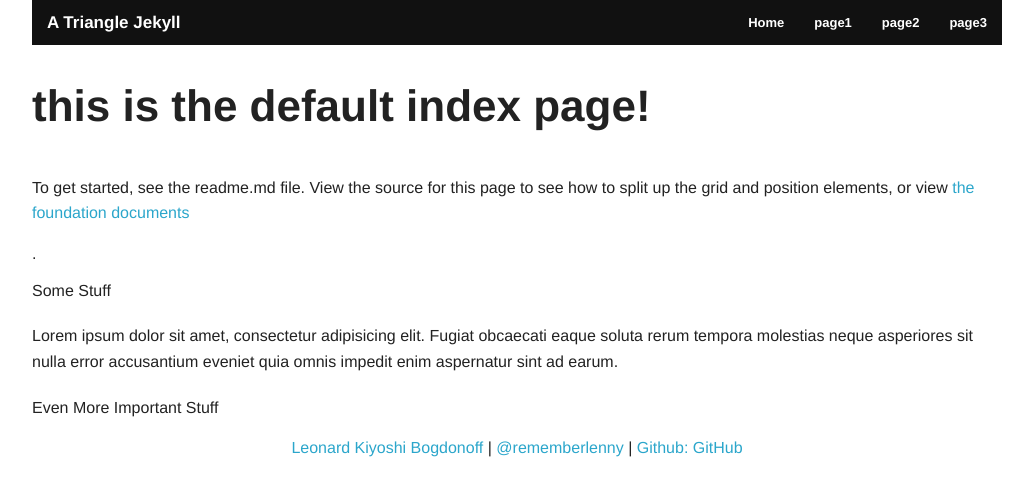
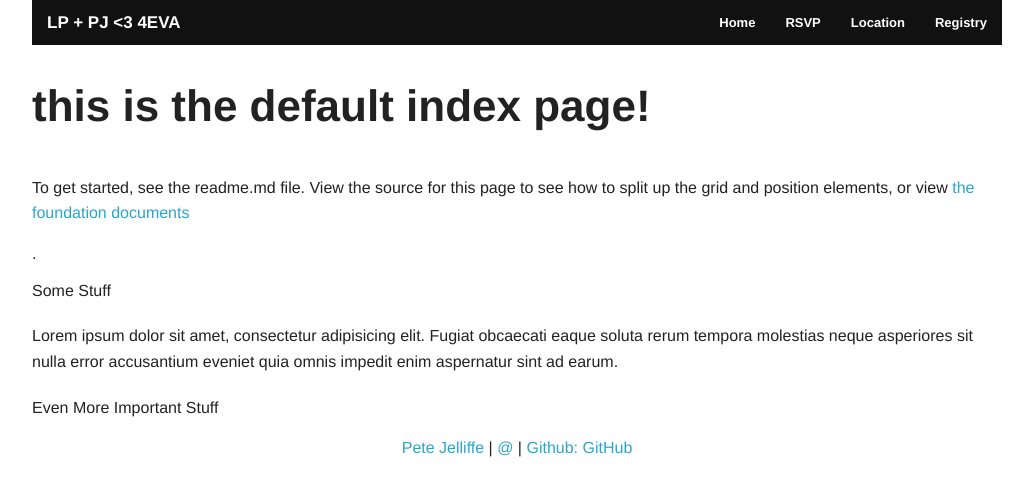
Before and after one commit to petroleumjelliffe/weddingsite, a Jekyll site: the page built from _source/index.html, in a window 1280 px wide. Shown: the top 496 px of the page, without its empty margins (123-1156 px from the left). Built offline with Jekyll 4.4.1, drawn with Linux system fonts in a browser that asks for light colours.

Commit message:
engagement copy

```diff
--- a/_config.yml
+++ b/_config.yml
@@ -1,7 +1,4 @@
-title:       A Triangle Jekyll
-author:      Leonard Kiyoshi Bogdonoff
-linkedin:    http://www.linkedin.com/pub/leonard-bogdonoff/25/14b/8a6
-twitter:     rememberlenny
-github:      rememberlenny
+title:       LP + PJ &lt;3 4EVA
+author:      Pete Jelliffe
 source:      ./_source
 destination: ./_site
--- a/_source/_includes/nav.html
+++ b/_source/_includes/nav.html
@@ -16,16 +16,16 @@
     <!-- Right Nav Section -->
     <ul class="right">
       <li>
-        <a href="index.html">Home</a>
+        <a href="married.html">Home</a>
       </li>
       <li>
-        <a href="page1.html">page1</a>
+        <a href="rsvp.html">RSVP</a>
       </li>
       <li>
-        <a href="page2.html">page2</a>
+        <a href="location.html">Location</a>
       </li>
       <li>
-        <a href="page3.html">page3</a>
+        <a href="registry.html">Registry</a>
       </li>
     </ul>
   </section>
```
Also changed, not shown: _source/married.html (added, +83 -0 lines), 1 other file.
